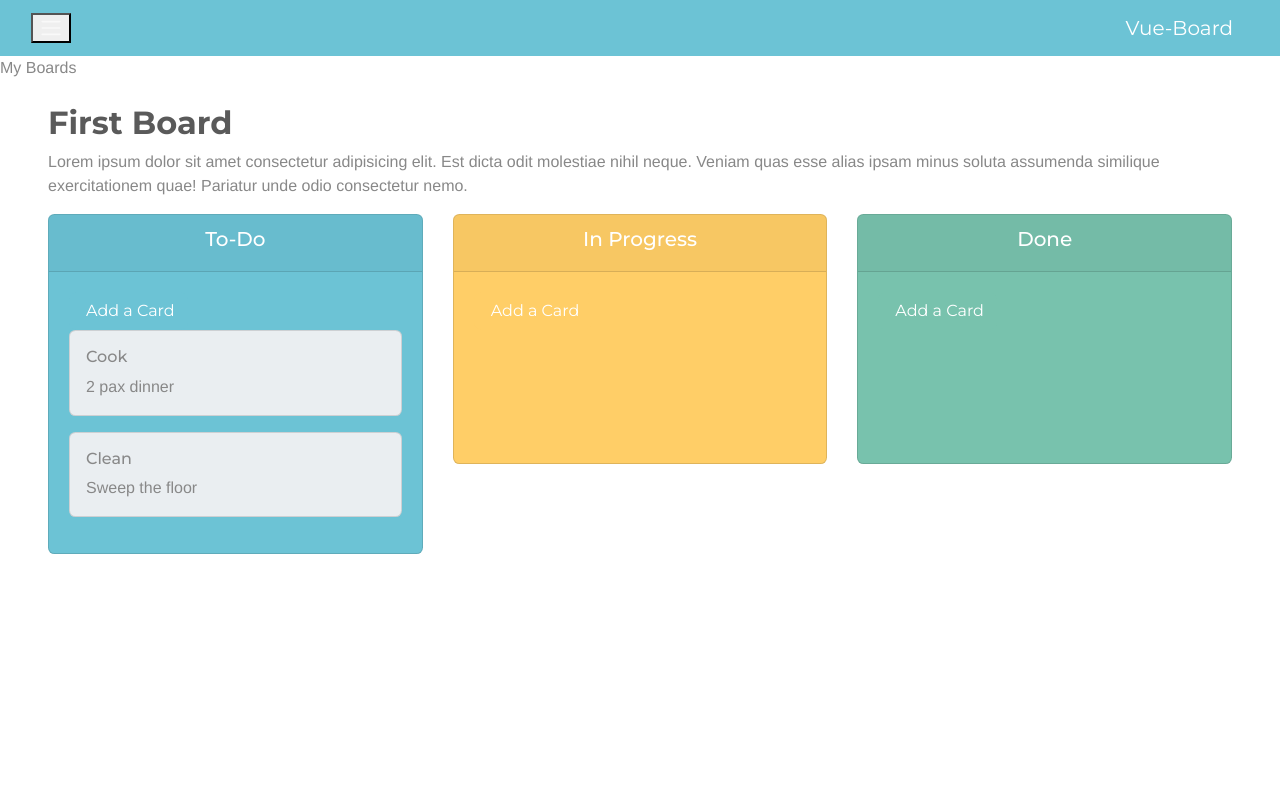
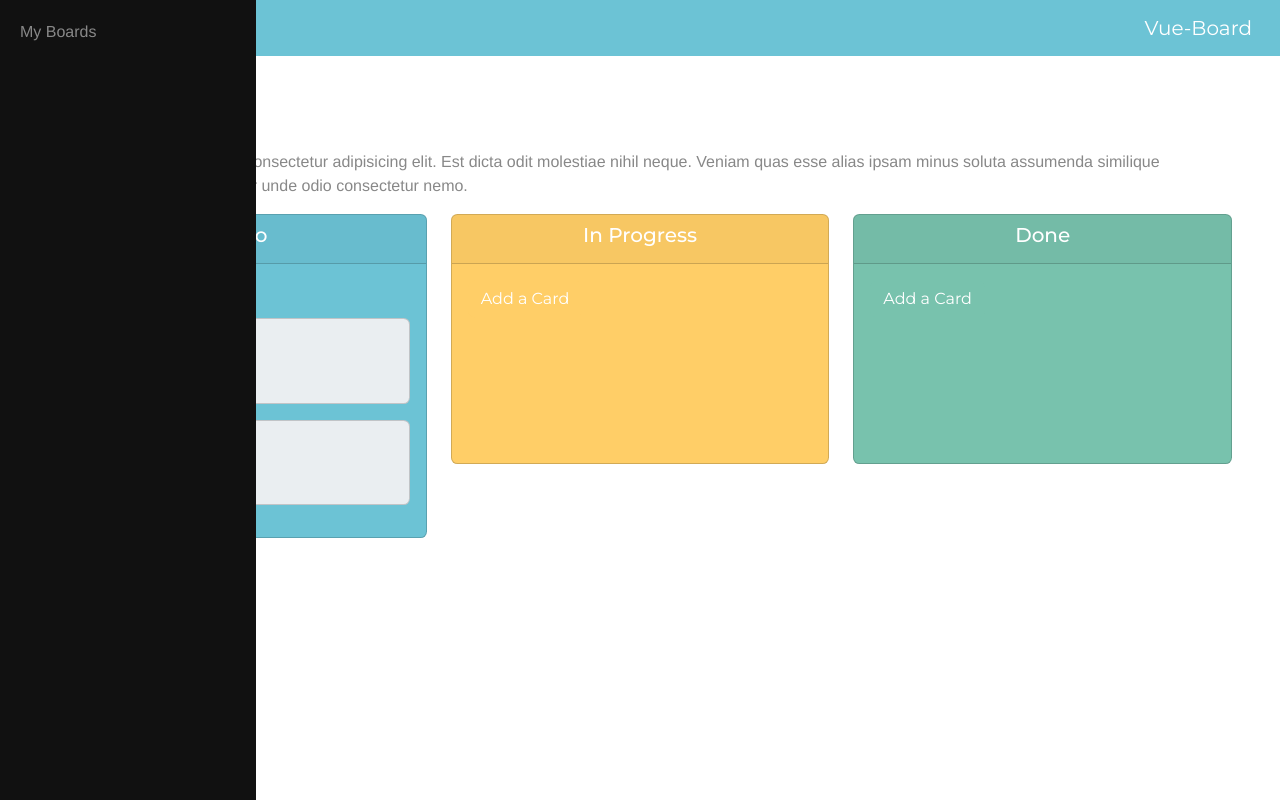
Before and after one commit to torrizing/vue2-kanban-board, a Vue app: page / in a window 1280 px wide. Both pictures are taken after a click on the button 51 px from the left and 27 px from the top of the page. Built offline with nearby package versions, Linux system fonts and the light colour scheme.

Commit message:
Added side navbar
CSS not done yet

```diff
--- a/index.html
+++ b/index.html
@@ -5,12 +5,36 @@
     <meta name="viewport" content="width=device-width,initial-scale=1.0">
     <title>vue-kanban-board</title>
 
-    <link rel="stylesheet" href="https://maxcdn.bootstrapcdn.com/bootswatch/4.0.0-beta.2/minty/bootstrap.min.css">
-    <!-- <link href="https://maxcdn.bootstrapcdn.com/font-awesome/4.7.0/css/font-awesome.min.css" rel="stylesheet" integrity="sha384-wvfXpqpZZVQGK6TAh5PVlGOfQNHSoD2xbE+QkPxCAFlNEevoEH3Sl0sibVcOQVnN" crossorigin="anonymous"> -->
+    <!-- Vuetify CDN -->
+    <!-- <link href="https://fonts.googleapis.com/css?family=Roboto:100,300,400,500,700,900" rel="stylesheet">
+    <link href="https://cdn.jsdelivr.net/npm/@mdi/font@6.x/css/materialdesignicons.min.css" rel="stylesheet">
+    <link href="https://cdn.jsdelivr.net/npm/vuetify@2.x/dist/vuetify.min.css" rel="stylesheet">
+    <meta name="viewport" content="width=device-width, initial-scale=1, maximum-scale=1, user-scalable=no, minimal-ui"> -->
+
+    <!-- Bootswatch CDN -->
+    <!-- <link rel="stylesheet" href="https://maxcdn.bootstrapcdn.com/bootswatch/4.0.0-beta.2/minty/bootstrap.min.css"> -->
+    <link rel="stylesheet" href="https://cdnjs.cloudflare.com/ajax/libs/bootswatch/5.1.3/minty/bootstrap.min.css" integrity="sha512-dzNHnGRA5Hl/Yg99wApuTJsmIZeGI982+8TIa+p4YY56wHgm99KoeG9/PctDhl9WikDBDpFhEoLBI+QZcNidmw==" crossorigin="anonymous" referrerpolicy="no-referrer" />
+    <link href="https://maxcdn.bootstrapcdn.com/font-awesome/4.7.0/css/font-awesome.min.css" rel="stylesheet" integrity="sha384-wvfXpqpZZVQGK6TAh5PVlGOfQNHSoD2xbE+QkPxCAFlNEevoEH3Sl0sibVcOQVnN" crossorigin="anonymous">
     <!-- <link rel="stylesheet" href="https://cdn.jsdelivr.net/npm/@fortawesome/fontawesome-free@5.15.4/css/fontawesome.min.css" integrity="sha384-jLKHWM3JRmfMU0A5x5AkjWkw/EYfGUAGagvnfryNV3F9VqM98XiIH7VBGVoxVSc7" crossorigin="anonymous"> -->
   </head>
   <body>
-    <div id="app"></div>
+    <div id="app">
+      <v-app>
+        <v-main>
+          <!-- <v-container>Hello world</v-container> -->
+        </v-main>
+      </v-app>
+    </div>
     <!-- built files will be auto injected -->
+
+    <!-- <script src="https://cdn.jsdelivr.net/npm/vue@2.x/dist/vue.js"></script>
+  <script src="https://cdn.jsdelivr.net/npm/vuetify@2.x/dist/vuetify.js"></script> -->
+  <script src="https://cdn.jsdelivr.net/npm/bootstrap@5.1.3/dist/js/bootstrap.bundle.min.js" integrity="sha384-ka7Sk0Gln4gmtz2MlQnikT1wXgYsOg+OMhuP+IlRH9sENBO0LRn5q+8nbTov4+1p" crossorigin="anonymous"></script>
+  <script>
+    new Vue({
+      el: '#app',
+      vuetify: new Vuetify(),
+    })
+  </script>
   </body>
 </html>
--- a/src/App.vue
+++ b/src/App.vue
@@ -1,11 +1,22 @@
 <template>
   <div id="app">
     <!-- Add side nav bar -->
+    <div id="sideNav" v-show="showSideNav">
+      <div style="text-align:right;">
+        <font-awesome-icon class="closebtn" @click="closeSideNav()" icon="fa-solid fa-xmark" />
+      </div>
+
+      <div>
+        My Boards <font-awesome-icon class="addNewBoardIcon" icon="fa-solid fa-plus" data-bs-toggle="modal" data-bs-target="#exampleModal" @click="addNewBoard()"/>
+      </div>
+
+    </div>
+
     <nav class="navbar navbar-expand-lg navbar-dark bg-info">
       <div class="container-fluid d-flex">
-      <button class="mr-3" type="button" data-bs-toggle="collapse" data-bs-target="#navbarColor01" aria-controls="navbarColor01" aria-expanded="false" aria-label="Toggle navigation">
-            <span class="navbar-toggler-icon"></span>
-      </button>
+      <button class="btn btn-info" type="submit" @click="openSideNav()"><font-awesome-icon icon="fa-solid fa-bars" /></button>
+
+
         <!-- <button class="navbar-toggler" type="button" data-bs-toggle="collapse" data-bs-target="#navbarColor01" aria-controls="navbarColor01" aria-expanded="false" aria-label="Toggle navigation">
           <span class="navbar-toggler-icon"></span>
         </button> -->
@@ -35,7 +46,42 @@
         </div> -->
       </div>
     </nav>
-    <div>My Boards <font-awesome-icon icon="fa-solid fa-plus" @click="addBoard()"/></div>
+    <div>My Boards <font-awesome-icon class="addNewBoardIcon" icon="fa-solid fa-plus" data-bs-toggle="modal" data-bs-target="#exampleModal" @click="addNewBoard()"/></div>
+
+    <!-- Button trigger modal -->
+    <!-- <button type="button" class="btn btn-primary" data-bs-toggle="modal" data-bs-target="#exampleModal">
+      Launch demo modal
+    </button> -->
+
+    <!-- Modal -->
+    <div class="modal" id="exampleModal" data-bs-backdrop="static" data-bs-keyboard="false" tabindex="-1" aria-labelledby="staticBackdropLabel" aria-hidden="true">
+      <div class="modal-dialog" role="document">
+        <div class="modal-content">
+          <div class="modal-header">
+            <h5 class="modal-title">Create a New Board</h5>
+            <button type="button" class="btn-close" data-bs-dismiss="modal" aria-label="Close">
+              <span aria-hidden="true"></span>
+            </button>
+          </div>
+          <div class="modal-body">
+            <form>
+              <div class="mb-3">
+                <label for="board-name" class="col-form-label">Name:</label>
+                <input type="text" class="form-control" id="board-name" v-model="newBoardName">
+              </div>
+              <div class="mb-3">
+                <label for="board-description" class="col-form-label">Description:</label>
+                <textarea class="form-control" id="board-description" v-model="newBoardDesc"></textarea>
+              </div>
+            </form>
+          </div>
+          <div class="modal-footer">
+            <button type="button" class="btn btn-primary" data-bs-dismiss="modal" @click="createNewBoard()">Create</button>
+            <button type="button" class="btn btn-secondary" data-bs-dismiss="modal">Cancel</button>
+          </div>
+        </div>
+      </div>
+    </div>
     <router-view/>
   </div>
 </template>
@@ -43,11 +89,30 @@
 <script>
 export default {
   name: 'App',
+  data() {
+    return {
+      newBoardName: '',
+      newBoardDesc: '',
+      showSideNav: false
+    }
+  },
+  methods: {
+    openSideNav(){
+      this.showSideNav = true;
+    },
 
-  methods: {
-    addBoard() {
+    closeSideNav(){
+
+      this.showSideNav = false;
+    },
+
+    addNewBoard() {
       // A dialog pops up asking for board name and description
       // Emit an event to home.vue
+    },
+
+    createNewBoard(){
+      // Create New Board
     }
   }
 }
@@ -62,4 +127,21 @@ export default {
   /* color: #2c3e50; */
 }
 
+.addNewBoardIcon:hover, .closebtn:hover{
+  cursor: pointer;
+}
+
+#sideNav {
+  height: 100%;
+  width: 20%;
+  position: fixed;
+  z-index: 1;
+  top: 0;
+  left: 0;
+  background-color: #111;
+  /* overflow-x: hidden; */
+  transition: 0.5s;
+  padding: 20px;
+}
+
 </style>
```
